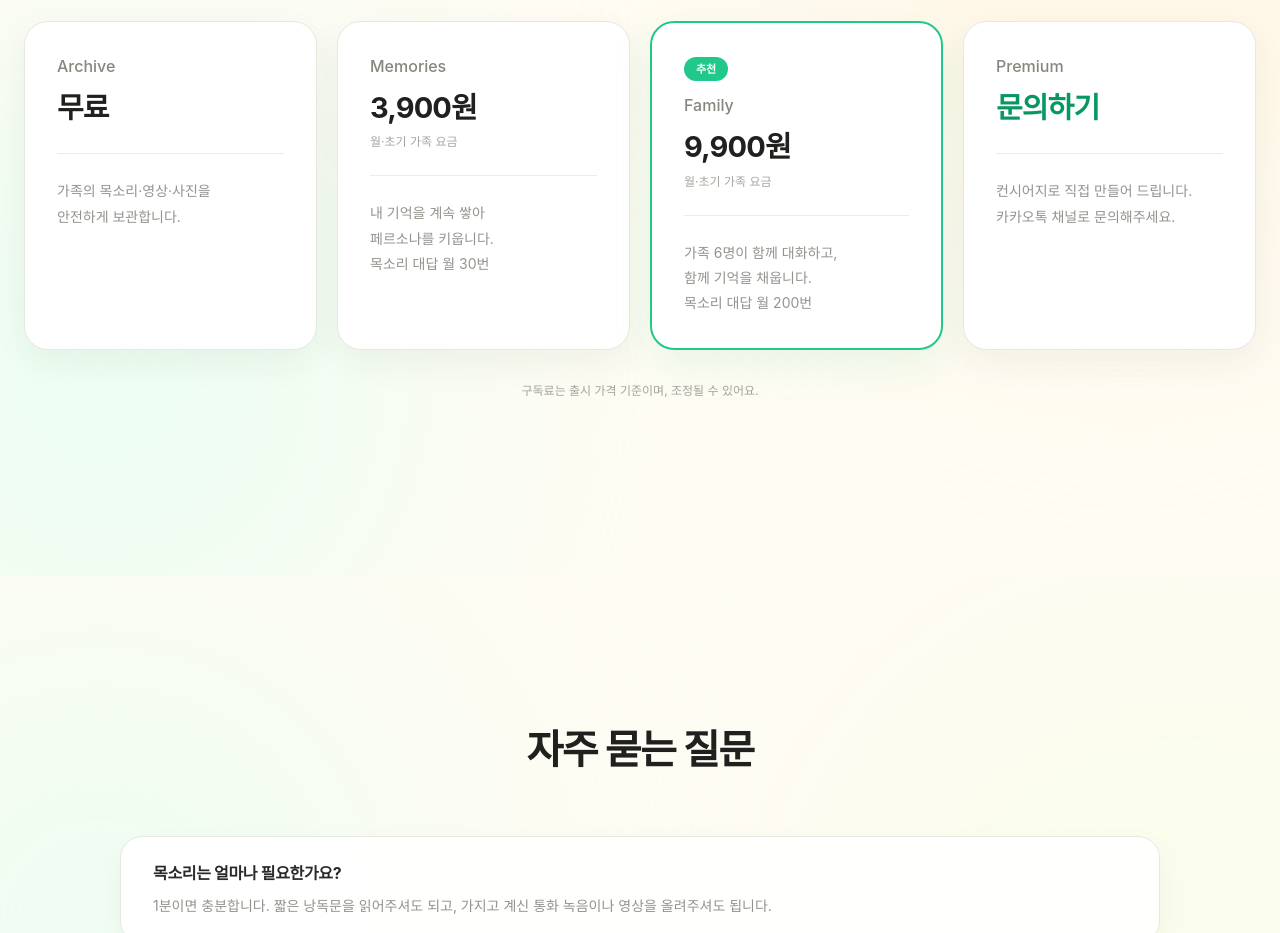
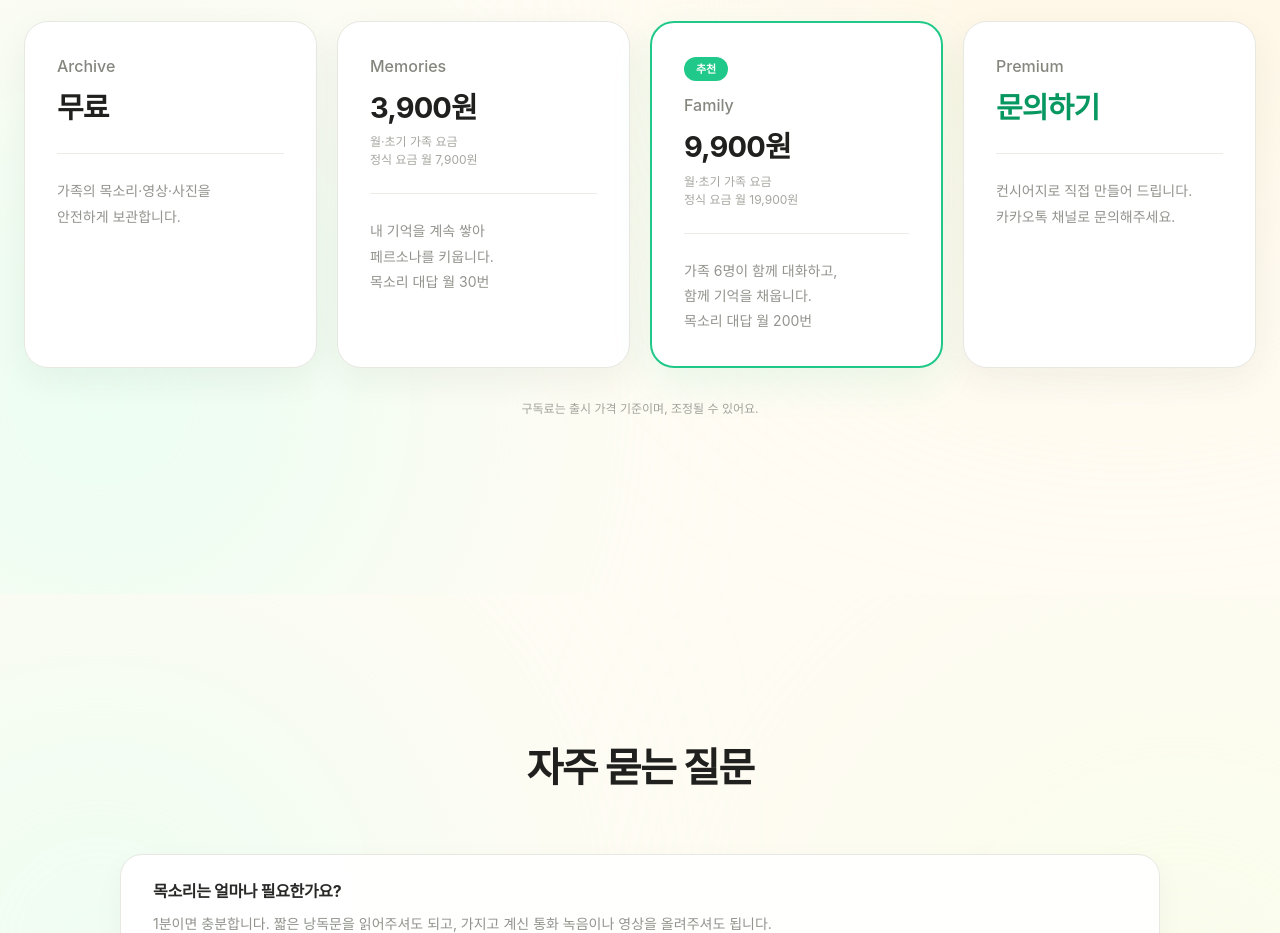
Before and after one commit to MediLux-TalkTo/TalkTo_LandingPage2, a React (Vite) app in the folder landing-page/: page / in a window 1280 px wide. Shown: the part 5880-6813 px from the top of the page. Built offline with nearby package versions, Linux system fonts and the light colour scheme.

Commit message:
[fix] 문구 수정

```diff
--- a/landing-page/src/components/PricingSection.tsx
+++ b/landing-page/src/components/PricingSection.tsx
@@ -13,7 +13,7 @@ const plans = [
   {
     name: "Memories",
     price: "3,900원",
-    unit: "월·초기 가족 요금 ",
+    unit: "월·초기 가족 요금\n정식 요금 월 7,900원",
     description: (
       <>
         내 기억을 계속 쌓아
@@ -27,7 +27,7 @@ const plans = [
   {
     name: "Family",
     price: "9,900원",
-    unit: "월·초기 가족 요금",
+    unit: "월·초기 가족 요금\n정식 요금 월 19,900원",
     recommended: true,
     description: (
       <>
@@ -119,7 +119,9 @@ const PricingSection = () => {
               </h3>
 
               {plan.unit && (
-                <p className="mt-1 text-[12px] text-[#A5A79F]">{plan.unit}</p>
+                <p className="mt-1 whitespace-pre-line text-[12px] text-[#A5A79F]">
+                  {plan.unit}
+                </p>
               )}
 
               <div className="my-6 h-px w-full bg-[#ECECE7]" />
```
